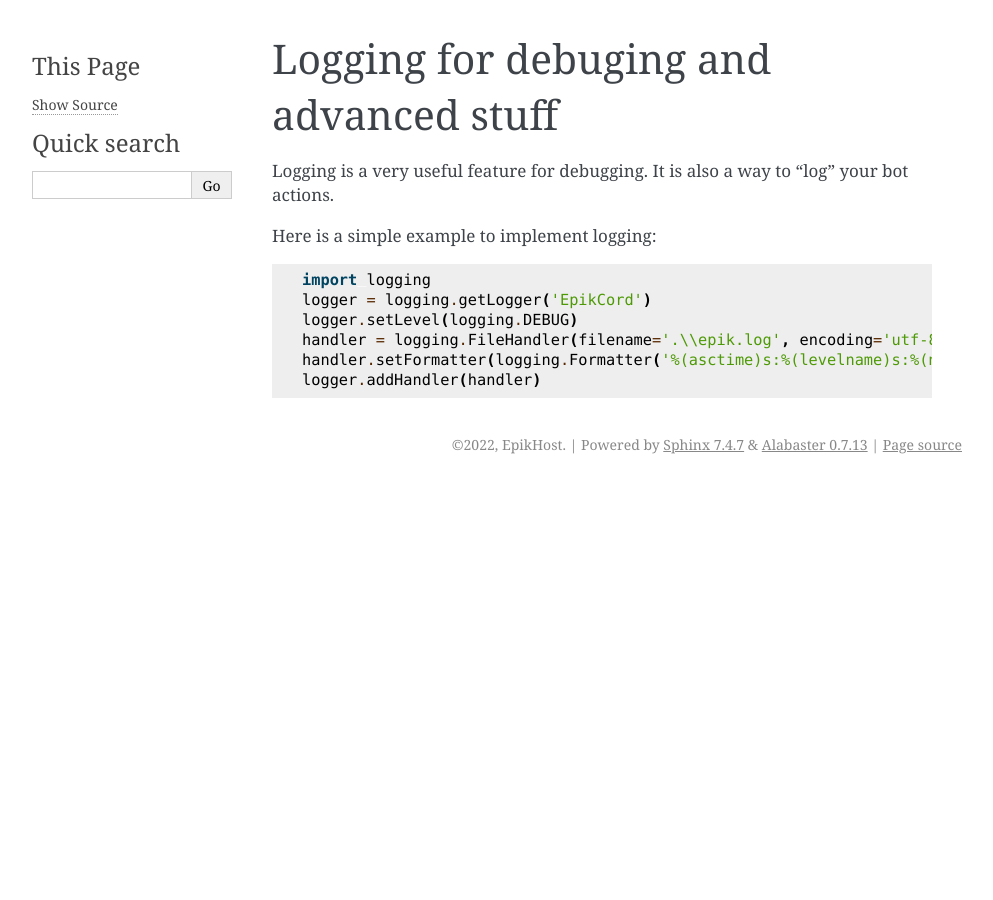
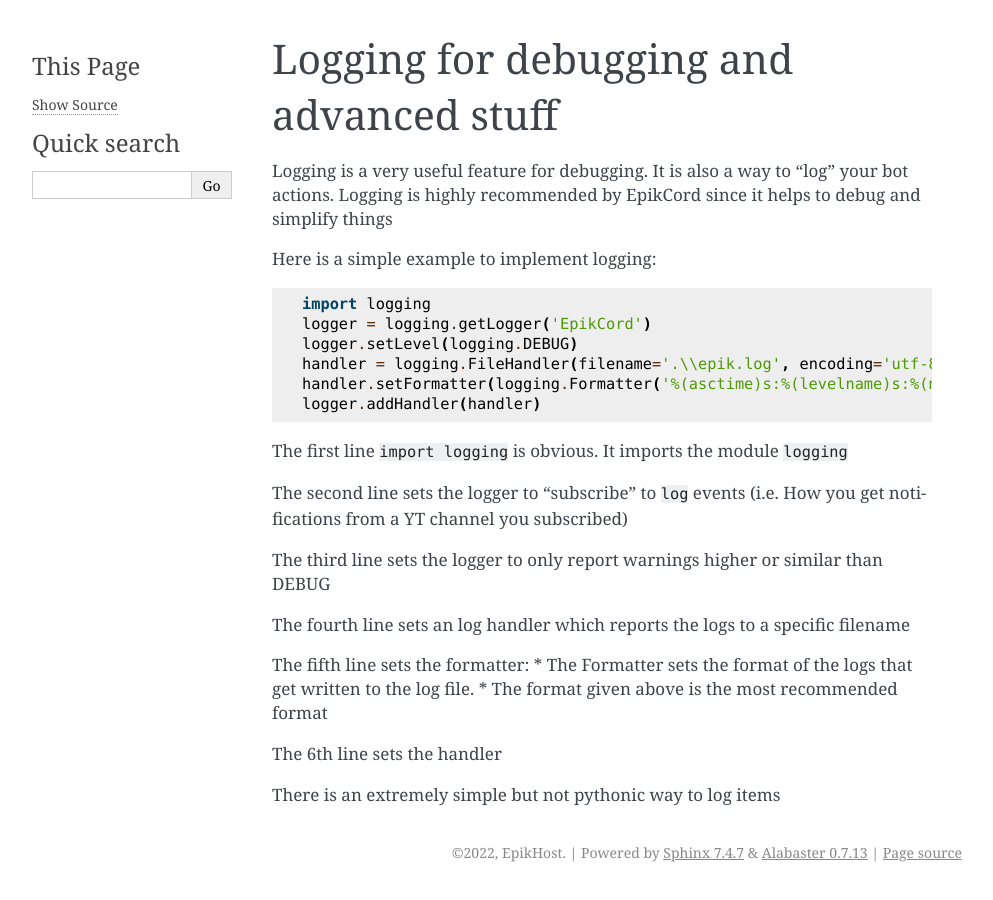
Before and after one commit to EpikCord/EpikCord.py, a Sphinx documentation site: the page built from docs/source/logging.rst, in a window 1280 px wide. Shown: the whole page, without its empty margins (148-1141 px from the left). Built offline with Sphinx 7.4.7, drawn with Linux system fonts in a browser that asks for light colours.

Commit message:
improve logging

```diff
--- a/docs/source/index.rst
+++ b/docs/source/index.rst
@@ -1,7 +1,7 @@
 .. EpikCord.py documentation master file, created by
    sphinx-quickstart on Sat Jan 29 12:02:45 2022.
    You can adapt this file completely to your liking, but it should at least
-   contain the root `toctree` directive.
+   contain the root ``toctree`` directive.
 
 Welcome to EpikCord.py's documentation!
 =======================================
@@ -24,6 +24,6 @@ Getting Started
 If you're new to this library, you can get started here
 
 
-* First Steps: :ref:`genindex`
+* First Steps: :ref:`genindex``
 * :ref:`modindex`
 * :ref:`search`
--- a/docs/source/logging.rst
+++ b/docs/source/logging.rst
@@ -1,7 +1,13 @@
-Logging for debuging and advanced stuff
-=======================================
+:orphan:
+.. versionadded : 0.4.5
+.. _logging_setup:
+
+
+Logging for debugging and advanced stuff
+########################################
 
 Logging is a very useful feature for debugging. It is also a way to "log" your bot actions.
+Logging is highly recommended by EpikCord since it helps to debug and simplify things
 
 Here is a simple example to implement logging:
 
@@ -13,3 +19,19 @@ Here is a simple example to implement logging:
     handler = logging.FileHandler(filename='.\\epik.log', encoding='utf-8', mode='w')
     handler.setFormatter(logging.Formatter('%(asctime)s:%(levelname)s:%(name)s: %(message)s'))
     logger.addHandler(handler)
+
+The first line ``import logging`` is obvious. It imports the module ``logging``
+
+The second line sets the logger to "subscribe" to ``log`` events (i.e. How you get notifications from a YT channel you subscribed)
+
+The third line sets the logger to only report warnings higher or similar than DEBUG
+
+The fourth line sets an log handler which reports the logs to a specific filename
+
+The fifth line sets the formatter:
+* The Formatter sets the format of the logs that get written to the log file.
+* The format given above is the most recommended format
+
+The 6th line sets the handler
+
+There is an extremely simple but not pythonic way to log items
```
